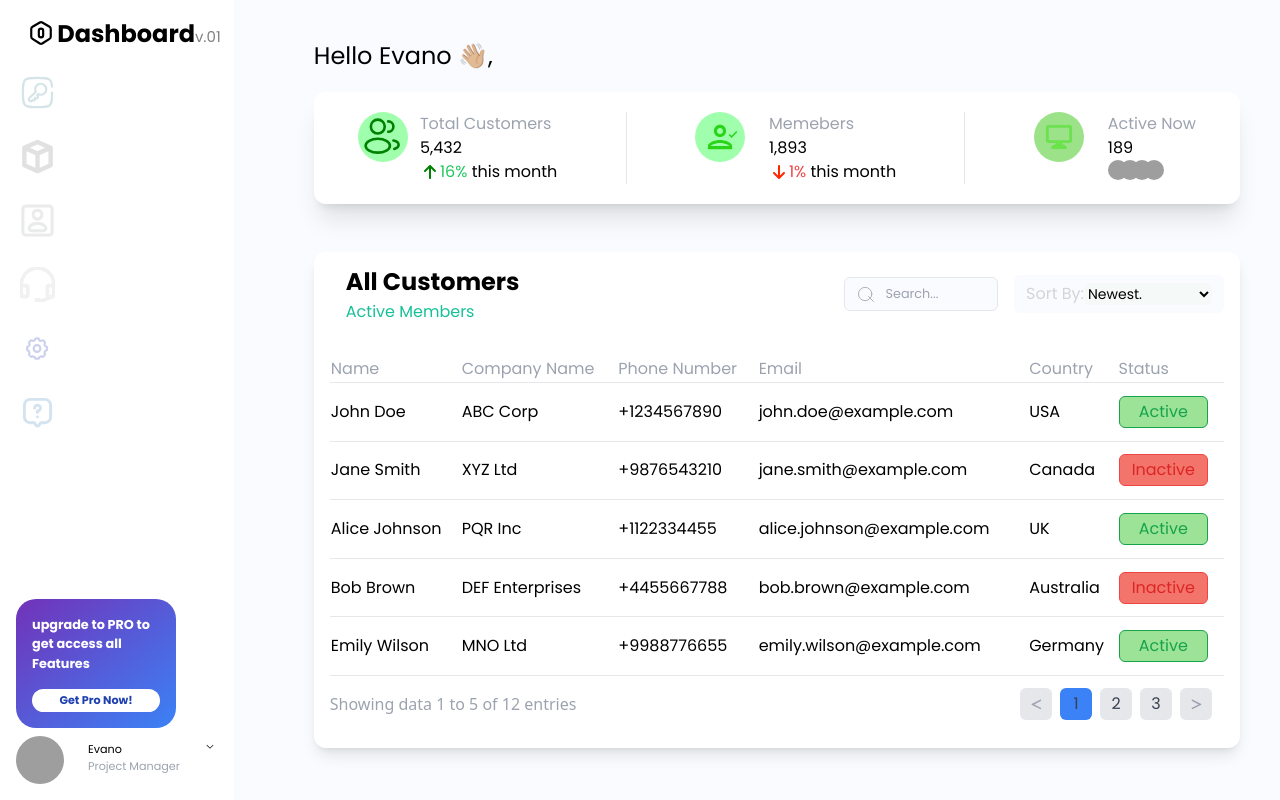
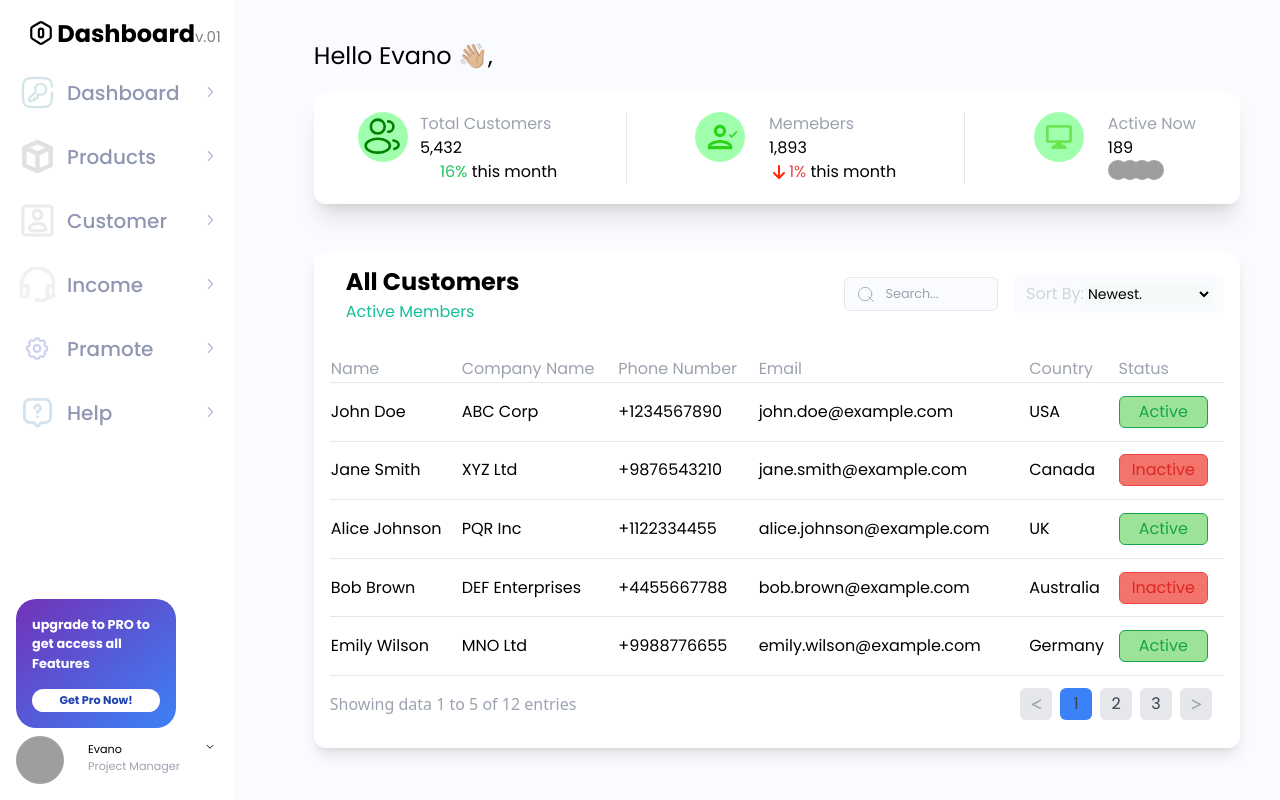
Before and after one commit to RathlavathRamesh/LeadManageProject, a Next.js app: page / in a window 1280 px wide. Built offline with nearby package versions, Linux system fonts and the light colour scheme; grey boxes are pictures that could not be loaded.

Commit message:
commiting afterchecking small end points second time

```diff
--- a/src/pages/components/MemberStatus/index.js
+++ b/src/pages/components/MemberStatus/index.js
@@ -4,12 +4,12 @@ const MembersStatus=()=>{
     return (
       <div className="flex relative flex-col md:flex-row justify-around bg-white  h-auto shadow-xl font-[Poppins]  height-[10rem]  border-solid border-[rem] border-[#F0F0F0]  w-full mt-5 rounded sm:rounded-lg md:rounded-xl p-5">
         <div className="flex flex-row ">
-           <svg width="50px" height="50px" viewBox="-2.4 -2.4 28.80 28.80" fill="none" xmlns="http://www.w3.org/2000/svg" stroke="green"><g id="SVGRepo_bgCarrier" stroke-width="0"><rect x="-2.4" y="-2.4" width="28.80" height="28.80" rx="14.4" fill="#9fffac" strok-ewidth="0"></rect></g><g id="SVGRepo_tracerCarrier" stroke-linecap="round" stroke-linejoin="round"></g><g id="SVGRepo_iconCarrier"> <circle cx="9" cy="6" r="4" stroke="green" stroke-width="1.5"></circle> <path d="M15 9C16.6569 9 18 7.65685 18 6C18 4.34315 16.6569 3 15 3" stroke="green" stroke-width="1.5" stroke-linecap="round"></path> <ellipse cx="9" cy="17" rx="7" ry="4" stroke="green" stroke-width="1.5"></ellipse> <path d="M18 14C19.7542 14.3847 21 15.3589 21 16.5C21 17.5293 19.9863 18.4229 18.5 18.8704" stroke="green" stroke-width="1.5" stroke-linecap="round"></path></g></svg>
-    <div className="pl-3">
+         <svg width="50px" className='g-gradient-to-b from-green-100 to-green-50' height="50px" viewBox="-2.4 -2.4 28.80 28.80" fill="none" xmlns="http://www.w3.org/2000/svg" stroke="light-green"><g id="SVGRepo_bgCarrier" stroke-width="0"><rect x="-2.4" y="-2.4" width="28.80" height="28.80" rx="14.4" fill="#9fffac" strok-ewidth="0"></rect></g><g id="SVGRepo_tracerCarrier" stroke-linecap="round" stroke-linejoin="round"></g><g id="SVGRepo_iconCarrier"> <circle cx="9" cy="6" r="4" stroke="green" stroke-width="1.5"></circle> <path d="M15 9C16.6569 9 18 7.65685 18 6C18 4.34315 16.6569 3 15 3" stroke="green" stroke-width="1.5" stroke-linecap="round"></path> <ellipse cx="9" cy="17" rx="7" ry="4" stroke="green" stroke-width="1.5"></ellipse> <path d="M18 14C19.7542 14.3847 21 15.3589 21 16.5C21 17.5293 19.9863 18.4229 18.5 18.8704" stroke="green" stroke-width="1.5" stroke-linecap="round"></path></g></svg>
+        <div className="pl-3">
         <h1 className="text-gray-400 text-thin">Total Customers </h1>
           <h1 className="text-black">5,432</h1>
           <div className='flex flex-row'>
-          <svg xmlns="http://www.w3.org/2000/svg" className='pt-1' height={"20px"} fontWeight={"bold"} width={"20px"} viewBox="0 0 384 512"><path fill="green" d="M214.6 41.4c-12.5-12.5-32.8-12.5-45.3 0l-160 160c-12.5 12.5-12.5 32.8 0 45.3s32.8 12.5 45.3 0L160 141.2V448c0 17.7 14.3 32 32 32s32-14.3 32-32V141.2L329.4 246.6c12.5 12.5 32.8 12.5 45.3 0s12.5-32.8 0-45.3l-160-160z"/></svg>
+          <svg xmlns="http://www.w3.org/2000/svg" className='pt-1 b'  height={"20px"} fontWeight={"bold"} width={"20px"} viewBox="0 0 384 512"><path fill="none" d="M214.6 41.4c-12.5-12.5-32.8-12.5-45.3 0l-160 160c-12.5 12.5-12.5 32.8 0 45.3s32.8 12.5 45.3 0L160 141.2V448c0 17.7 14.3 32 32 32s32-14.3 32-32V141.2L329.4 246.6c12.5 12.5 32.8 12.5 45.3 0s12.5-32.8 0-45.3l-160-160z"/></svg>
            <p className='text-black'><span className='text-green-500 decoration-2'>16%</span> this month</p>
           </div>
            </div>
@@ -29,7 +29,8 @@ const MembersStatus=()=>{
       </div>
       <div className="border-r border-gray-200 mx-5 hidden md:block"></div>
       <div className="flex flex-row ">
-      <svg fill="#69e54a" height="50px" width="50px" version="1.1" id="Capa_1" xmlns="http://www.w3.org/2000/svg"  viewBox="-195.59 -195.59 798.66 798.66"  stroke="green"><g id="SVGRepo_bgCarrier" stroke-width="0"><rect x="-195.59" y="-195.59" width="798.66" height="798.66" rx="399.33" fill="#9be288" strok-ewidth="0"></rect></g><g id="SVGRepo_tracerCarrier" stroke-linecap="round" stroke-linejoin="round"></g><g id="SVGRepo_iconCarrier"> <path d="M378.939,16.564H28.544C12.805,16.564,0,29.369,0,45.108v219.985c0,15.739,12.805,28.544,28.544,28.544h131.46 l-7.197,33.431h-24.994c-3.723,0-7.278,1.546-9.818,4.268l-34.512,37c-3.646,3.909-4.627,9.608-2.495,14.51 c2.131,4.902,6.967,8.073,12.313,8.073h220.885c0.006-0.001,0.015-0.001,0.02,0c7.415,0,13.427-6.011,13.427-13.426 c0-3.766-1.55-7.168-4.047-9.606l-34.094-36.551c-2.54-2.723-6.096-4.268-9.818-4.268h-24.994l-7.197-33.431h131.459 c15.74,0,28.545-12.805,28.545-28.544V45.108C407.484,29.369,394.68,16.564,378.939,16.564z M371.242,259.737h-335V50.465h335 V259.737z"></path> </g></svg> <div className="pl-3">
+   <svg fill="#69e54a" height="50px" width="50px" version="1.1" id="Capa_1" xmlns="http://www.w3.org/2000/svg"  viewBox="-195.59 -195.59 798.66 798.66"  stroke="green"><g id="SVGRepo_bgCarrier" stroke-width="0"><rect x="-195.59" y="-195.59" width="798.66" height="798.66" rx="399.33" fill="#9fffac" strok-ewidth="0"></rect></g><g id="SVGRepo_tracerCarrier" stroke-linecap="round" stroke-linejoin="round"></g><g id="SVGRepo_iconCarrier"> <path d="M378.939,16.564H28.544C12.805,16.564,0,29.369,0,45.108v219.985c0,15.739,12.805,28.544,28.544,28.544h131.46 l-7.197,33.431h-24.994c-3.723,0-7.278,1.546-9.818,4.268l-34.512,37c-3.646,3.909-4.627,9.608-2.495,14.51 c2.131,4.902,6.967,8.073,12.313,8.073h220.885c0.006-0.001,0.015-0.001,0.02,0c7.415,0,13.427-6.011,13.427-13.426 c0-3.766-1.55-7.168-4.047-9.606l-34.094-36.551c-2.54-2.723-6.096-4.268-9.818-4.268h-24.994l-7.197-33.431h131.459 c15.74,0,28.545-12.805,28.545-28.544V45.108C407.484,29.369,394.68,16.564,378.939,16.564z M371.242,259.737h-335V50.465h335 V259.737z"></path> </g></svg>
+   <div className="pl-3">
       <div className="pl-3">
         <h1 className="text-gray-400 text-thin">Active Now </h1>
           <h1  className="text-black">189</h1>
--- a/src/pages/components/SideBarItems/index.js
+++ b/src/pages/components/SideBarItems/index.js
@@ -16,7 +16,7 @@ const  SideBarItem=(prop)=>{
     }
     //${clickedItemId===Item.id? "bg-[#5932EA] text-white":"text-[#9197B3]"}
     return (
-    <div onClick={changeItemId}  className={`flex flex-row h-[3rem] cursor-pointer hover:bg-[#5932EA] text-white justify-between items-center mt-[1rem] rounded-lg font-[500]  `}>
+    <div onClick={changeItemId}  className={`flex flex-row h-[3rem] text-[#9197B3] cursor-pointer hover:bg-[#5932EA] hover:text-white justify-between items-center mt-[1rem] rounded-lg font-[500]  `}>
        <div className="flex flex-row">
        <div className="text-3xl pl-1" onClick={minizmize}>
         {Item.svgElement}
```
